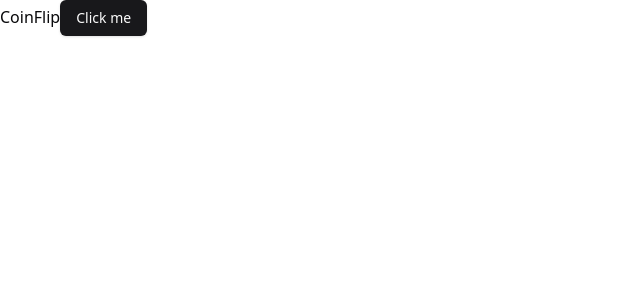
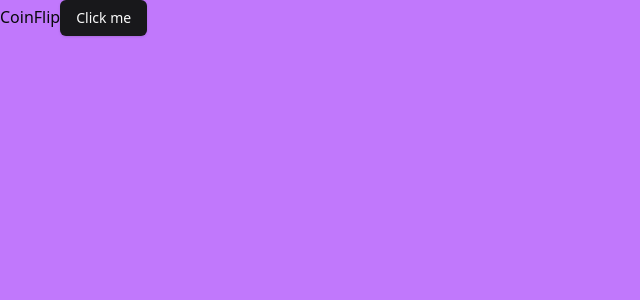
Before and after one commit to foadEbrahimi/CoinFlip, a React (Vite) app: page / in a window 1280 px wide. Shown: the top 300 px of the page, without its empty margins (0-640 px from the left). Built offline with nearby package versions, Linux system fonts and the light colour scheme.

Commit message:
add #heroBg

```diff
--- a/src/index.css
+++ b/src/index.css
@@ -3,11 +3,13 @@
 @tailwind utilities;
 
 /* ... */
-
+#heroBg {
+  background: url(./assets/images/hero/circles.svg) center/cover;
+  height: 100dvh;
+}
 @layer base {
   :root {
-
-    --background: 0 0% 100%;
+    --background: 273 96% 73%;
 
     --foreground: 240 10% 3.9%;
 
@@ -55,11 +57,10 @@
 
     --chart-5: 27 87% 67%;
 
-    --radius: 0.5rem
+    --radius: 0.5rem;
   }
   .dark {
-
-    --background: 240 10% 3.9%;
+    --background: 273 94% 6%;
 
     --foreground: 0 0% 98%;
 
@@ -105,7 +106,7 @@
 
     --chart-4: 280 65% 60%;
 
-    --chart-5: 340 75% 55%
+    --chart-5: 340 75% 55%;
   }
 }
 
```
